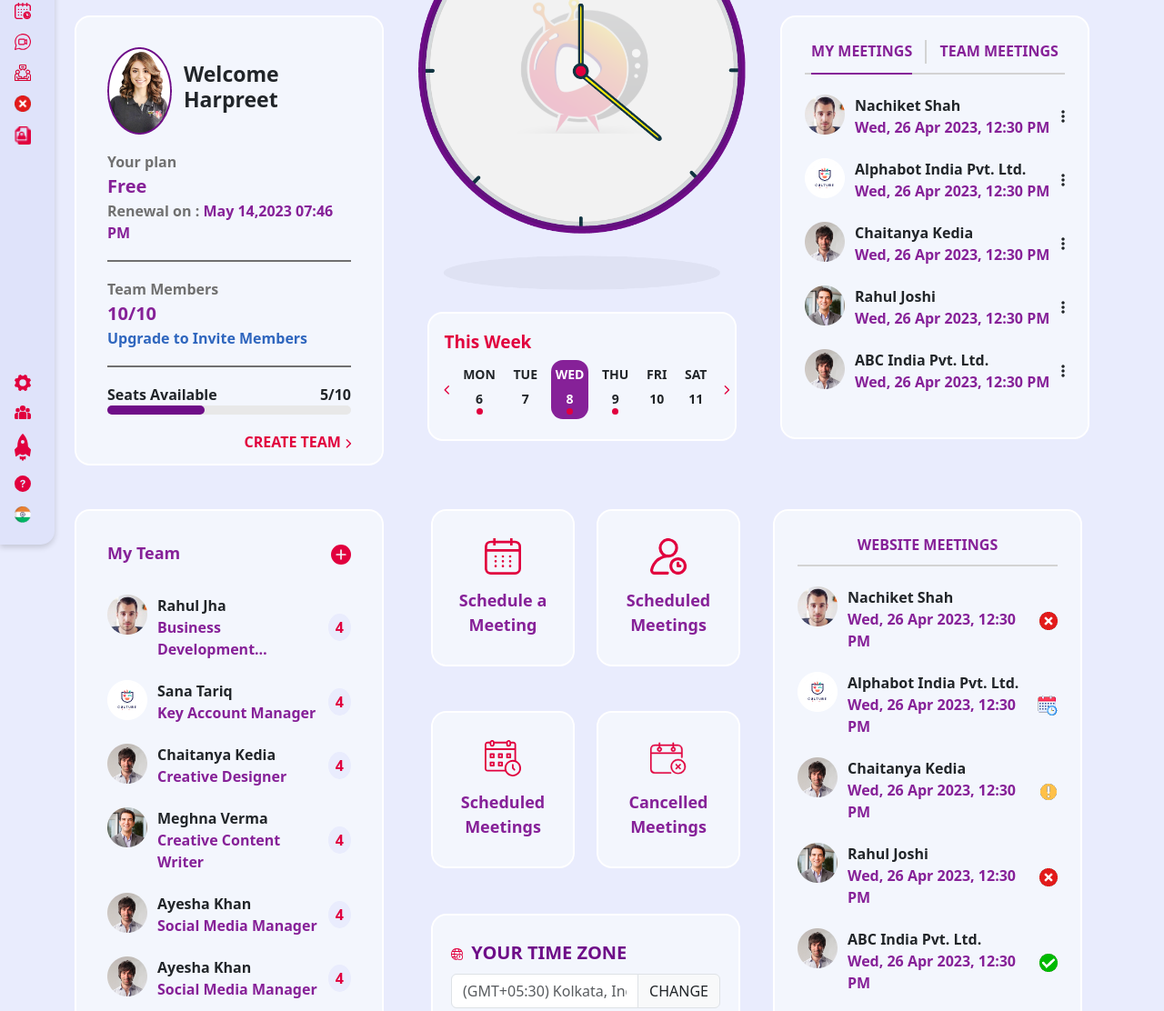
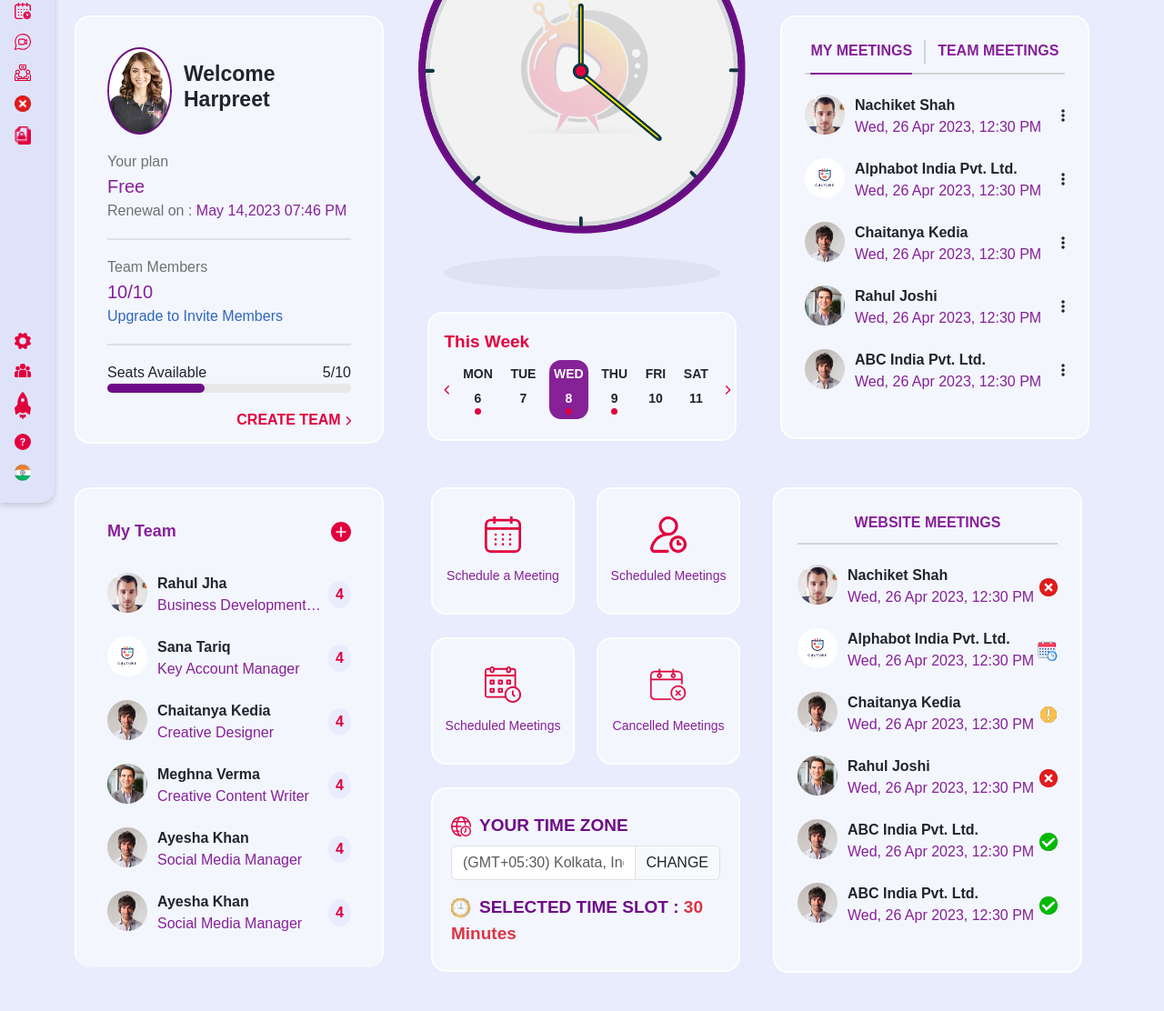
Before and after one commit to Sneha0024/CalenderAdminDesignTask, a plain HTML site: page index.html in a window 1280 px wide. Shown: the part 239-1351 px from the top of the page at 91% size. Drawn offline with nearby package versions, Linux system fonts and the light colour scheme; a web font is replaced by a local one.

Commit message:
Update style.css

```diff
--- a/style.css
+++ b/style.css
@@ -1,12 +1,11 @@
-@import url("https://fonts.googleapis.com/css2?family=Inter:wght@100;200;300&family=Maven+Pro:wght@400;500;600;700&display=swap");
+/* @import url("https://fonts.googleapis.com/css2?family=Inter:wght@100;200;300&family=Maven+Pro:wght@400;500;600;700&display=swap"); */
 :root {
-  font-family: "Inter", sans-serif;
-  font-family: "Maven Pro", sans-serif;
-  font-family: Arial, Helvetica, sans-serif;
+  font-family: 'Avenir', sans-serif;
 }
 body {
   background-color: #e9ecfd;
   margin: 0;
+  font-family: 'Avenir', sans-serif;
 }
 .tooltip-top {
   background-color: #6e0d88;
@@ -44,8 +43,8 @@
 }
 .plan {
   color: #707070;
-  font-weight: 600;
-  border-bottom: 2px solid #707070;
+  font-weight: 500;
+  border-bottom: 2px solid #7070702b;
   padding: 18px 0;
 }
 .plan .your-plan {
@@ -83,7 +82,7 @@
 .seats {
   display: flex;
   justify-content: space-between;
-  font-weight: 700;
+  font-weight: 500;
   padding-top: 18px;
 }
 .welcome-card .bar-bg {
@@ -162,10 +161,10 @@
   margin-right: 11px;
 }
 .meetings-section .meeting-list ul li .info .name-info {
-  font-weight: 700;
+  font-weight: 600;
 }
 .meetings-section .meeting-list ul li .info .date-info {
-  font-weight: 600;
+  font-weight: 500;
   color: #862198;
 }
 .week-section {
@@ -228,13 +227,13 @@
   border: 2px solid #ffffff;
   border-radius: 17px;
   text-align: center;
-  padding: 30px 0;
+  padding: 30px 11px;
   width: 100%;
 }
 .schedule-meeting-card .schedule-meeting-text {
   color: #862198;
-  font-weight: 700;
-  font-size: 18px;
+  font-weight: 500;
+  font-size: 14px;
 }
 .schedule-meeting-card img {
   margin-bottom: 15px;
@@ -249,11 +248,12 @@
 }
 .time-zone .time-zone-info {
   color: #6e0d88;
-  font-size: 20px;
-  font-weight: 700;
+  font-size: 19px;
+  font-weight: 600;
 }
 .time-zone .time-zone-info img {
   margin-right: 9px;
+  width: 22px;
 }
 .calender-section {
   background: #f3f6fd 0% 0% no-repeat padding-box;
@@ -303,10 +303,10 @@
 }
 .sidebar-custom {
   width: 60px;
-  position: absolute;
+  position: fixed;
   top: 38px;
   left: 0;
-  height: 100vh;
+  height: calc(100vh - 46px);
   background: #dfe3fa 0% 0% no-repeat padding-box;
   box-shadow: 0px 3px 6px #00000029;
   border-radius: 0px 15px 15px 0px;
@@ -321,7 +321,7 @@
 .nav-item a {
   display: flex;
   align-items: center;
-  font-weight: 600;
+  font-weight: 500;
 }
 .nav-item a img {
 
```
